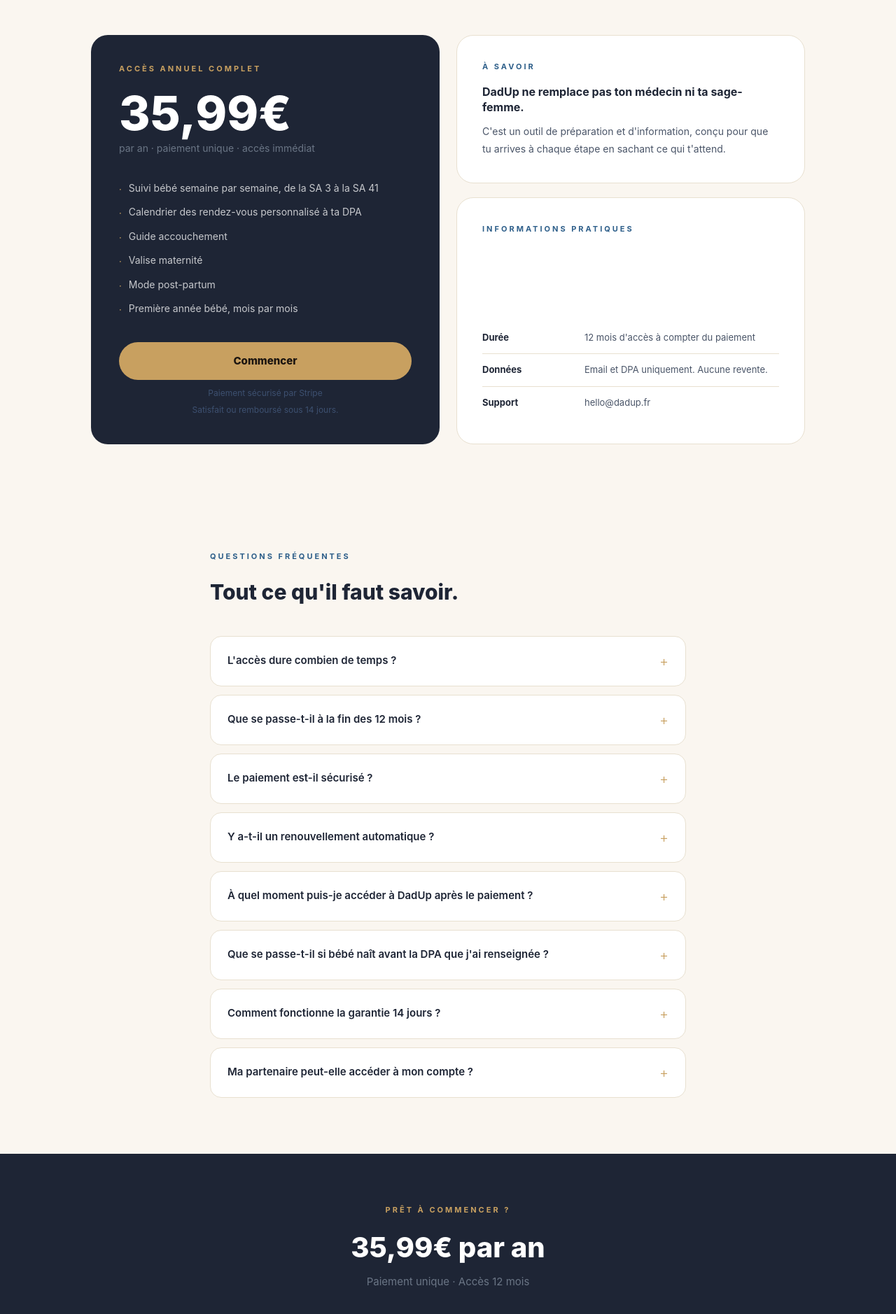
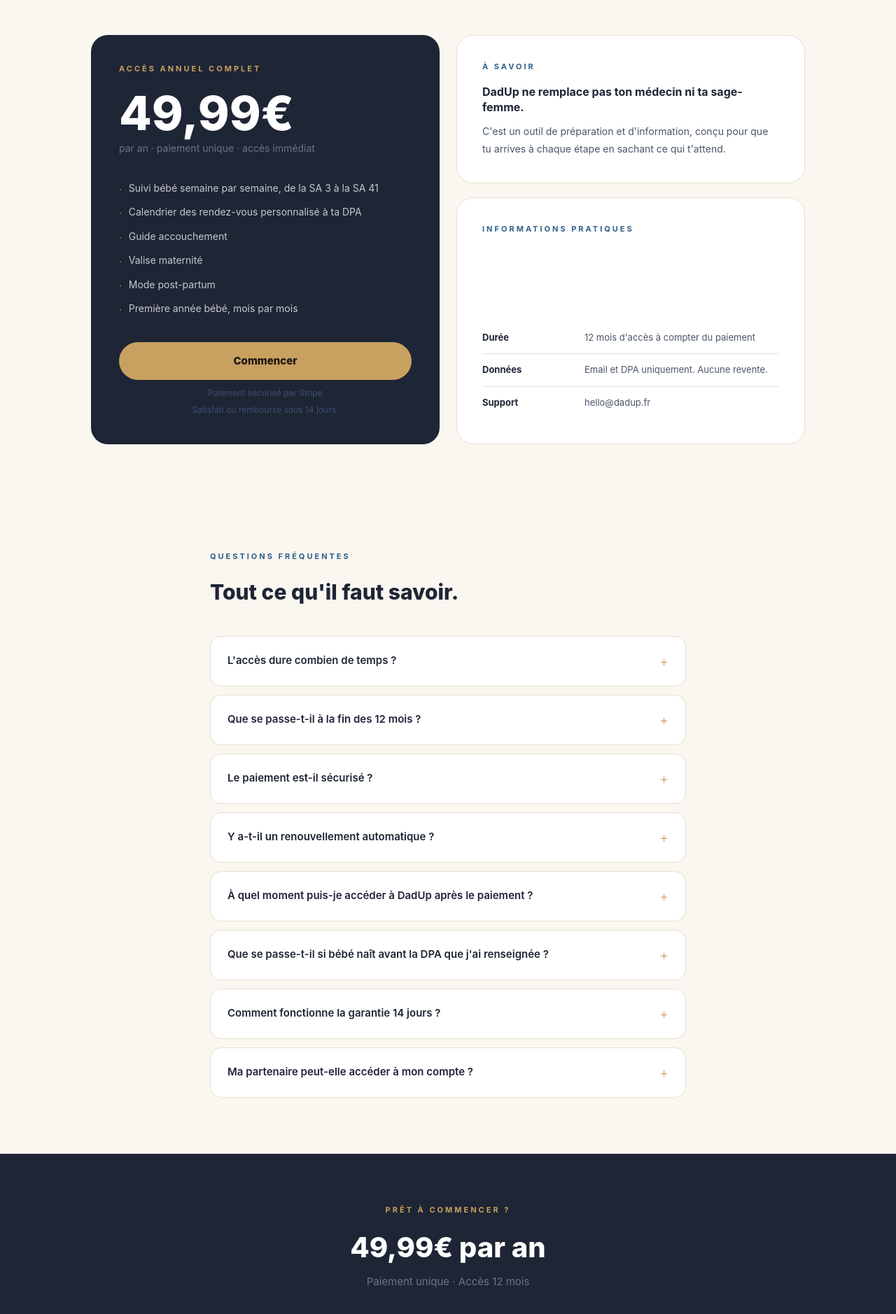
Before and after one commit to Julproject/dadup, a Next.js app: page /tarifs in a window 1280 px wide. Shown: the part 360-2238 px from the top of the page at 70% size. Built offline with nearby package versions, Linux system fonts and the light colour scheme.

Commit message:
Update page.tsx

```diff
--- a/app/tarifs/page.tsx
+++ b/app/tarifs/page.tsx
@@ -119,7 +119,7 @@ export default function TarifsPage() {
           <div style={{ background: C.dark, borderRadius: '24px', padding: '40px', display: 'flex', flexDirection: 'column', height: '100%' }}>
             <p style={{ color: C.gold, fontSize: '11px', fontWeight: 700, letterSpacing: '3px', textTransform: 'uppercase', margin: '0 0 20px' }}>Accès annuel complet</p>
             <div style={{ marginBottom: '6px' }}>
-              <span style={{ color: C.white, fontSize: '68px', fontWeight: 800, lineHeight: 1 }}>35,99€</span>
+              <span style={{ color: C.white, fontSize: '68px', fontWeight: 800, lineHeight: 1 }}>49,99€</span>
             </div>
             <p style={{ color: '#6a7585', fontSize: '14px', margin: '0 0 36px' }}>par an · paiement unique · accès immédiat</p>
 
@@ -218,7 +218,7 @@ export default function TarifsPage() {
       {/* CTA BAS */}
       <section style={{ background: C.dark, padding: '72px 40px', textAlign: 'center' as const }}>
         <p style={{ color: C.gold, fontSize: '11px', fontWeight: 700, letterSpacing: '3px', textTransform: 'uppercase' as const, margin: '0 0 16px' }}>Prêt à commencer ?</p>
-        <h2 style={{ color: C.white, fontSize: '40px', fontWeight: 800, margin: '0 0 8px' }}>35,99€ par an</h2>
+        <h2 style={{ color: C.white, fontSize: '40px', fontWeight: 800, margin: '0 0 8px' }}>49,99€ par an</h2>
         <p style={{ color: '#6a7585', fontSize: '15px', margin: '0 0 36px' }}>Paiement unique · Accès 12 mois</p>
         <button onClick={goToStripe} style={{ background: C.gold, color: '#1c1510', border: 'none', padding: '18px 48px', borderRadius: '32px', fontSize: '16px', fontWeight: 800, cursor: 'pointer' }}>
           Commencer
```
